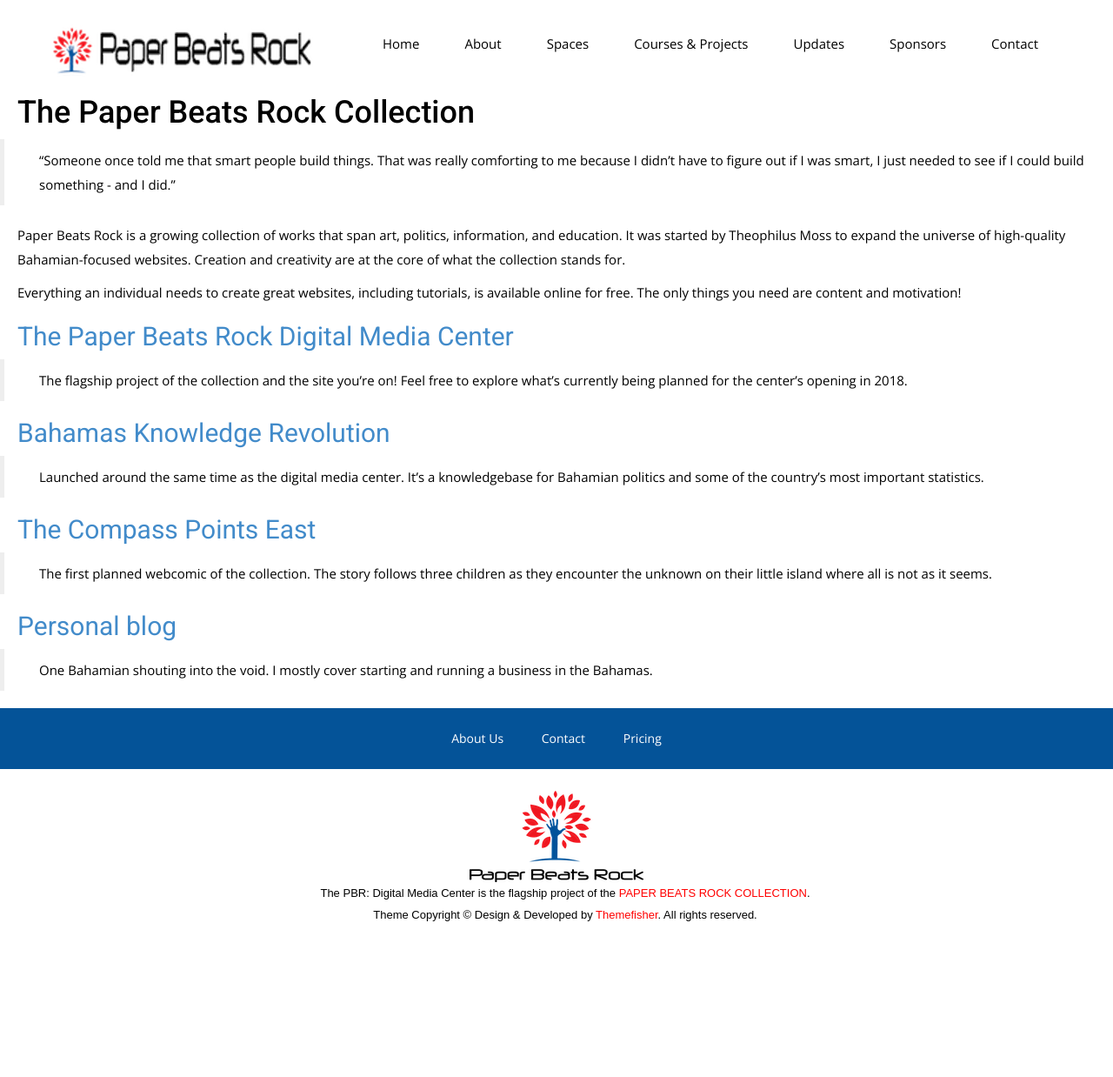
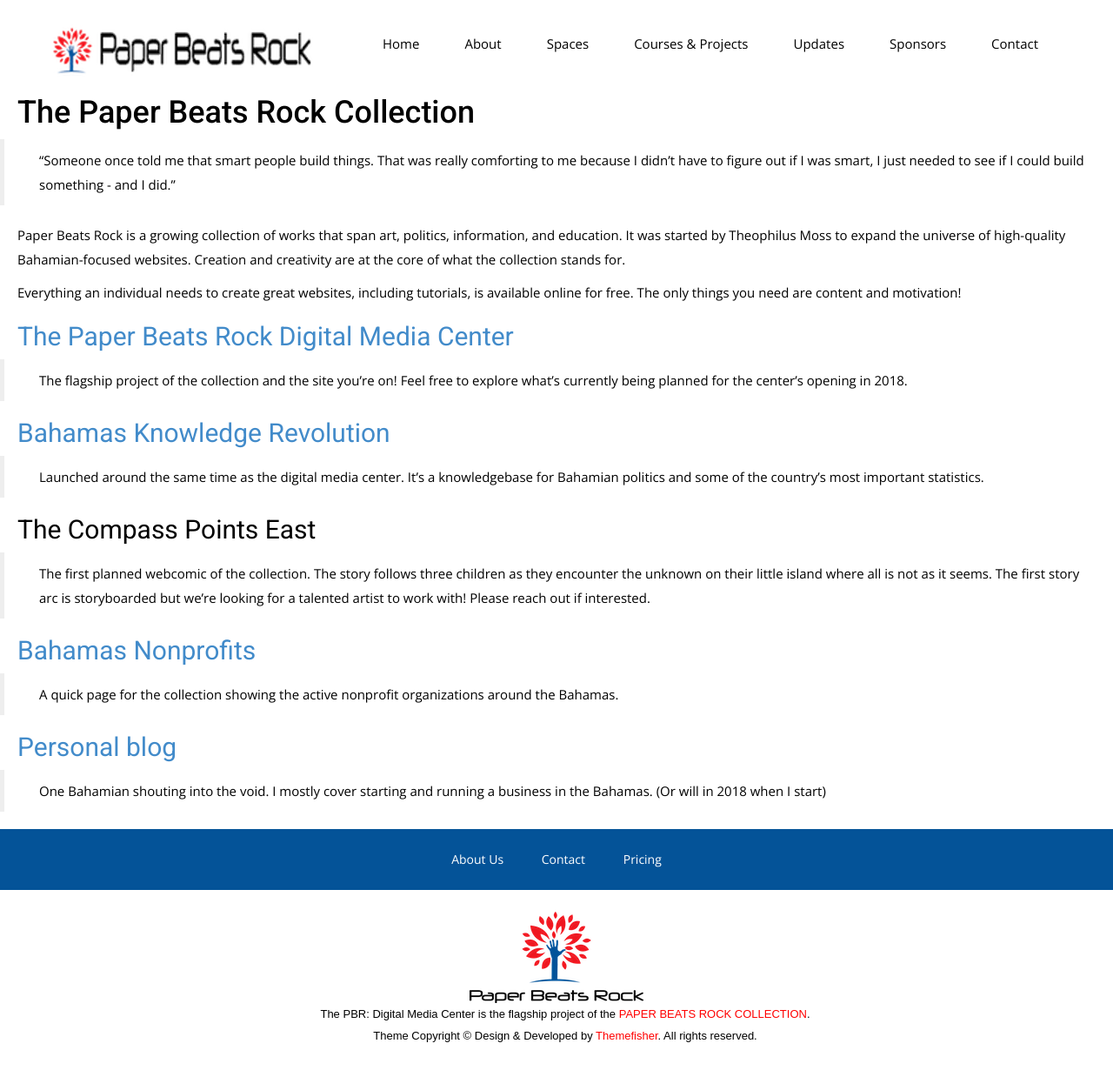
Before and after one commit to tmoss4/pbr, a Jekyll site: the page built from pages/collection.md, in a window 1280 px wide. Shown: the whole page at 87% size. Built offline with Jekyll 4.4.1, drawn with Linux system fonts in a browser that asks for light colours; nearby versions of some CDN libraries; some web fonts are replaced; before the commit the page ends 1099 px from its top, so only the background shows below that.

Commit message:
collection page nonprofit addition

```diff
--- a/pages/collection.md
+++ b/pages/collection.md
@@ -20,13 +20,16 @@
 ## [Bahamas Knowledge Revolution][2]
 > Launched around the same time as the digital media center. It's a knowledgebase for Bahamian politics and some of the country's most important statistics.
 
-## [The Compass Points East][3]
-> The first planned webcomic of the collection. The story follows three children as they encounter the unknown on their little island where all is not as it seems.
+## The Compass Points East
+> The first planned webcomic of the collection. The story follows three children as they encounter the unknown on their little island where all is not as it seems. The first story arc is storyboarded but we're looking for a talented artist to work with! Please reach out if interested.
+
+## [Bahamas Nonprofits][3]
+> A quick page for the collection showing the active nonprofit organizations around the Bahamas.
 
 ## [Personal blog][4]
-> One Bahamian shouting into the void. I mostly cover starting and running a business in the Bahamas.
+> One Bahamian shouting into the void. I mostly cover starting and running a business in the Bahamas. (Or will in 2018 when I start)
 
 [1]: http://tmoss4.github.io/pbr/
 [2]: http://tmoss4.github.io/bkr/
-[3]: http://tmoss4.github.io/tcpe/
+[3]: http://tmoss4.github.io/bahamas-nonprofits/
 [4]: http://tmoss4.github.io/
```
